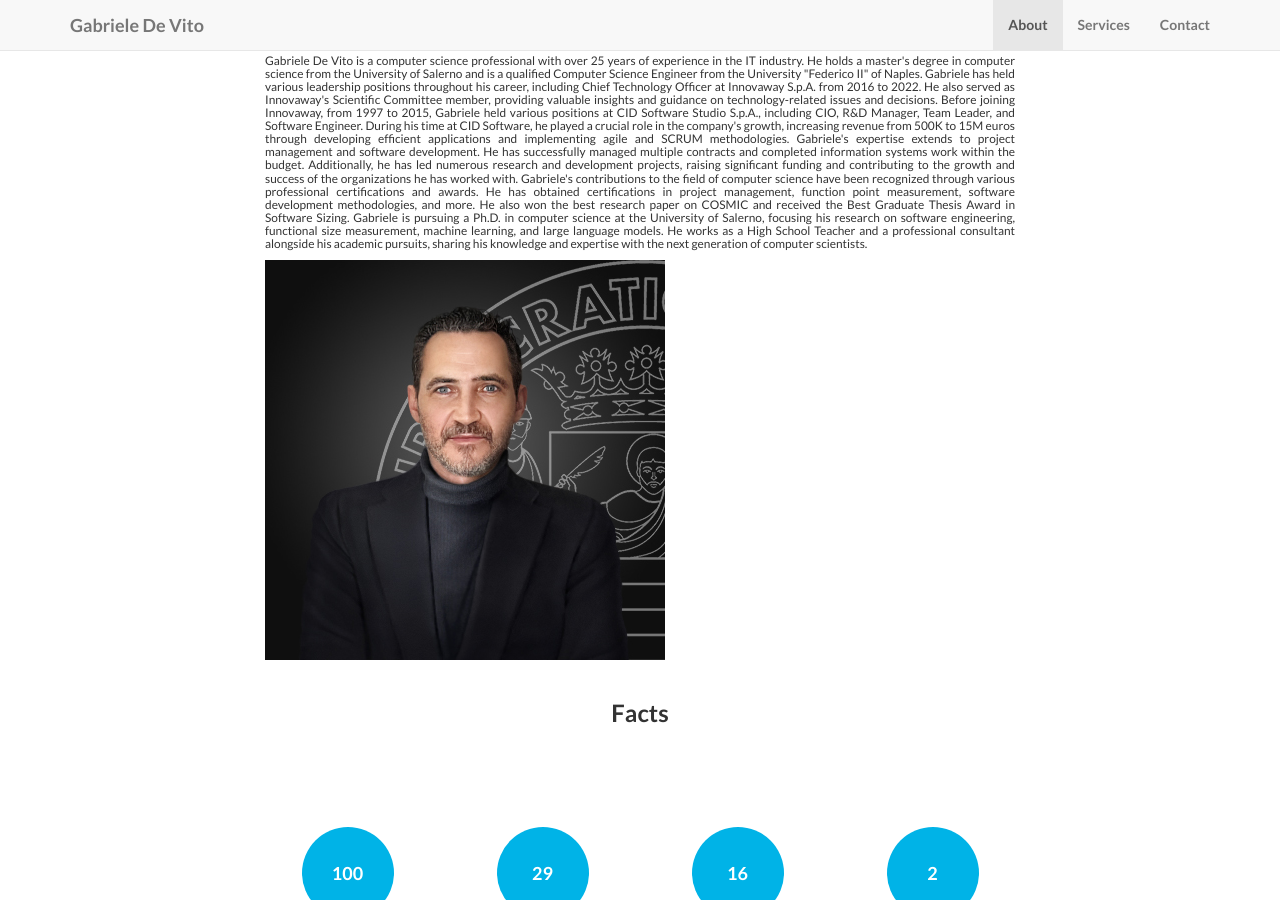
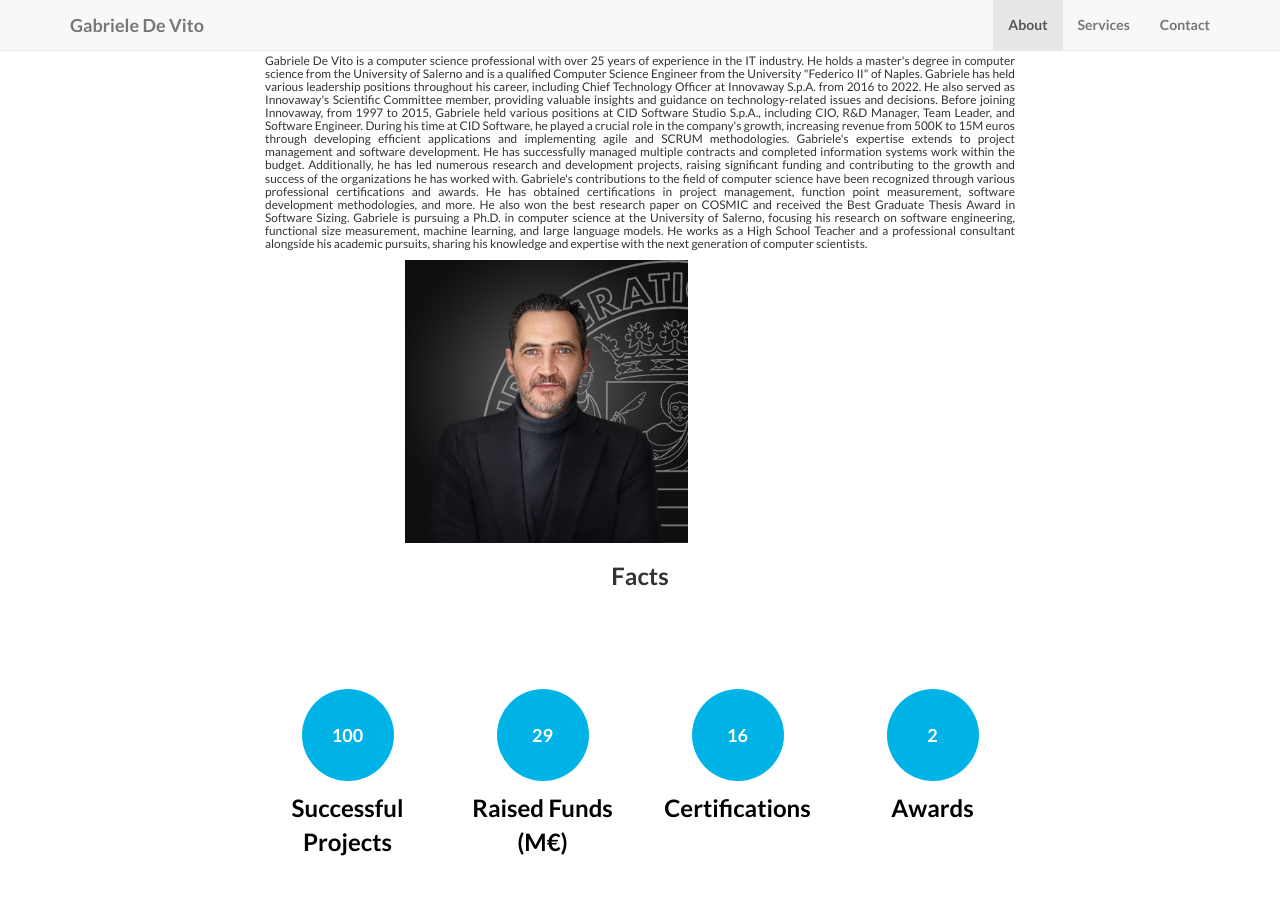
Before and after one commit to gadevito/gadevito.github.io, a Jekyll site: the page built from index.html, in a window 1280 px wide and 900 px high, scrolled down 903 px. Built offline with Jekyll 4.4.1, drawn with Linux system fonts in a browser that asks for light colours.

Commit message:
second update about

```diff
--- a/_includes/about.html
+++ b/_includes/about.html
@@ -14,7 +14,7 @@
                 Gabriele's contributions to the field of computer science have been recognized through various professional certifications and awards. He has obtained certifications in project management, function point measurement, software development methodologies, and more. He also won the best research paper on COSMIC and received the Best Graduate Thesis Award in Software Sizing.
                 Gabriele is pursuing a Ph.D. in computer science at the University of Salerno, focusing his research on software engineering, functional size measurement, machine learning, and large language models. He works as a High School Teacher and a professional consultant alongside his academic pursuits, sharing his knowledge and expertise with the next generation of computer scientists.
               </h6>
-              <div>
+              <div class="col-lg-5 col-lg-offset-2 col-sm-6">
                 <img class="img-responsive" src="img/services/Foto_De_Vito.jpg" alt="">
               </div>
               <br/>
```
